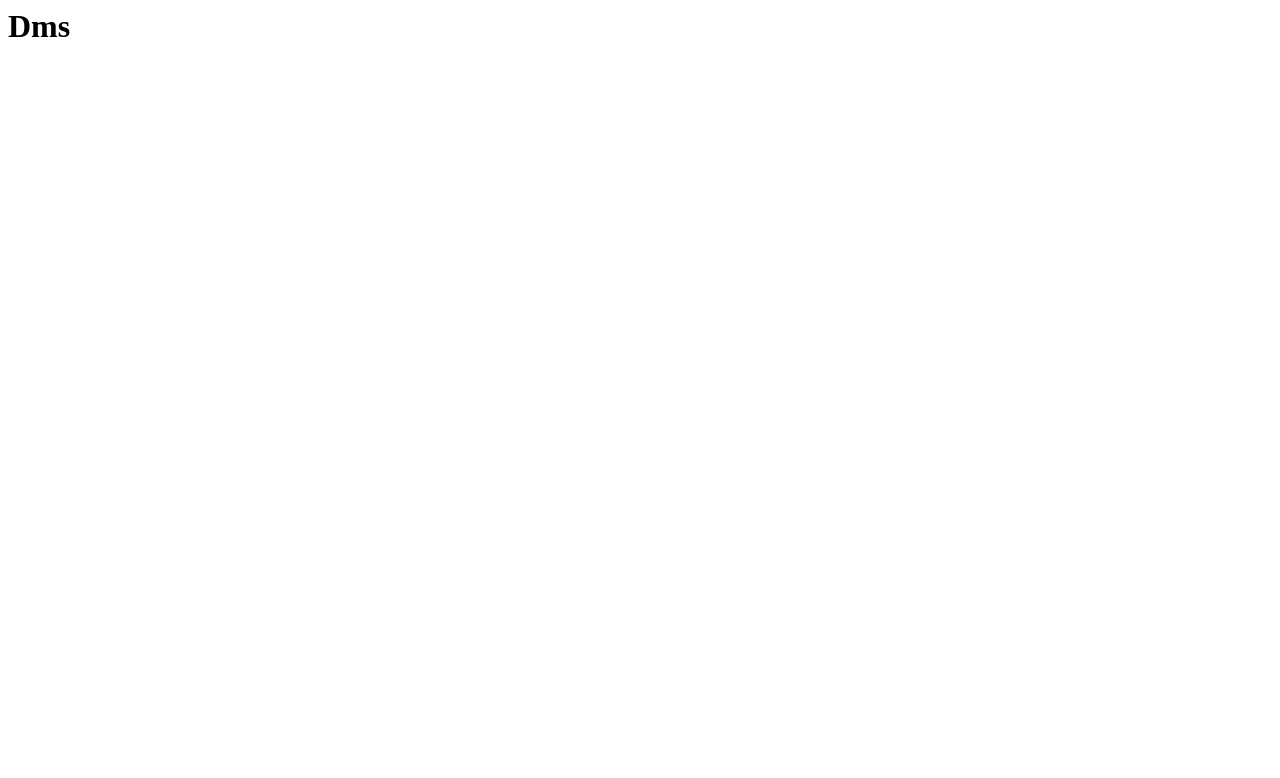
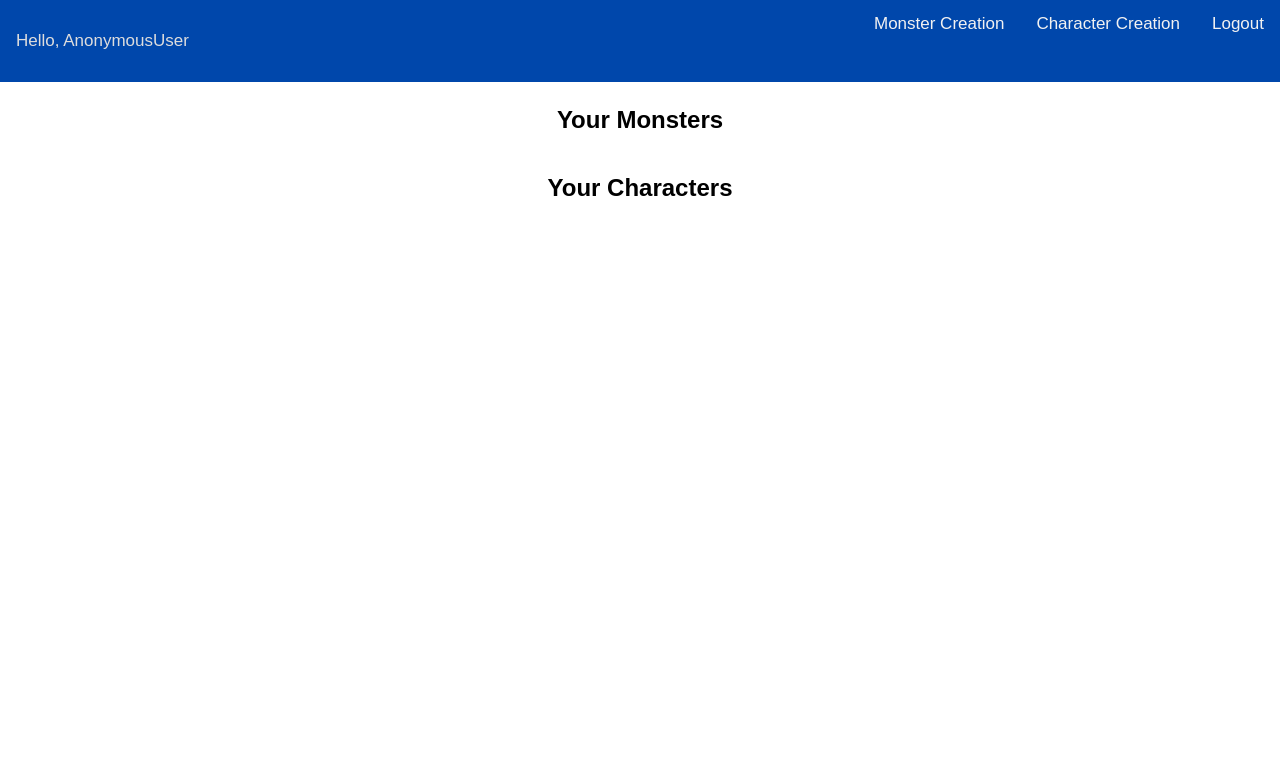
Before and after one commit to LoganColey/D-M-Unit-5-Project, a Django app: page /DMpage/ in a window 1280 px wide. Before the commit the part shown is almost empty. Shown: the top 778 px of the page. Run offline with Django 3.2, Linux system fonts and the light colour scheme.

Commit message:
Update DMview.html

```diff
--- a/app/templates/DMview.html
+++ b/app/templates/DMview.html
@@ -1 +1,79 @@
-<h1>Dms</h1>
+<!DOCTYPE html>
+<html>
+<style>
+    body {
+    margin: 0;
+    font-family: Arial, Helvetica, sans-serif;
+    }
+
+    .topnav {
+    overflow: hidden;
+    background-color: #0047AB;
+    }
+
+    .topnav a {
+    float: right;
+    color: #f2f2f2;
+    text-align: center;
+    padding: 14px 16px;
+    text-decoration: none;
+    font-size: 17px;
+    }
+
+    .topnav a:hover {
+    background-color: #ddd;
+    color: black;
+    }
+
+    .topnav a.active {
+    background-color: #04AA6D;
+    color: white;
+    }
+    .topnav p {
+    float: left;
+    color: #ddd;
+    text-align: center;
+    padding: 14px 16px;
+    text-decoration: none;
+    font-size: 17px;
+    }
+
+    ul {
+  display: table;
+  margin: 0 auto;
+    }
+</style>
+<body>
+
+
+    <div class='topnav'>
+        <p>Hello, {{request.user}}</p>
+        <a href="{% url 'logout' %}">Logout</a>
+        <a href="{% url 'CreateCharacter' %}">Character Creation</a>
+        <a href="{% url 'CreateMonster' %}">Monster Creation</a>
+    </div>
+
+    <h2 style='text-align: center; margin-top: 1em;'> Your Monsters</h2>
+
+    <ul>
+        {% for monster in  request.user.monster_set.all%}
+            <li>Name: {{monster.name}}</li>
+            <p>Description: {{monster.descript}}</p>
+            <p>Date Created: {{monster.date_created}}</p>
+
+        {% endfor %}
+    </ul>
+
+    <h2 style='text-align: center;'>Your Characters</h2>
+    <ul>
+        {% for character in request.user.character_set.all %}
+            <li>Name: {{character.name}}</li>
+            <p>Race: {{character.race}}</p>
+            <p>Class: {{character.classes}}</p>
+            <p>Description: {{character.descript}}</p>
+            <p>Date Created: {{character.date_created}}</p>
+
+        {% endfor %}
+    </ul>
+</body>
+</html>
```
